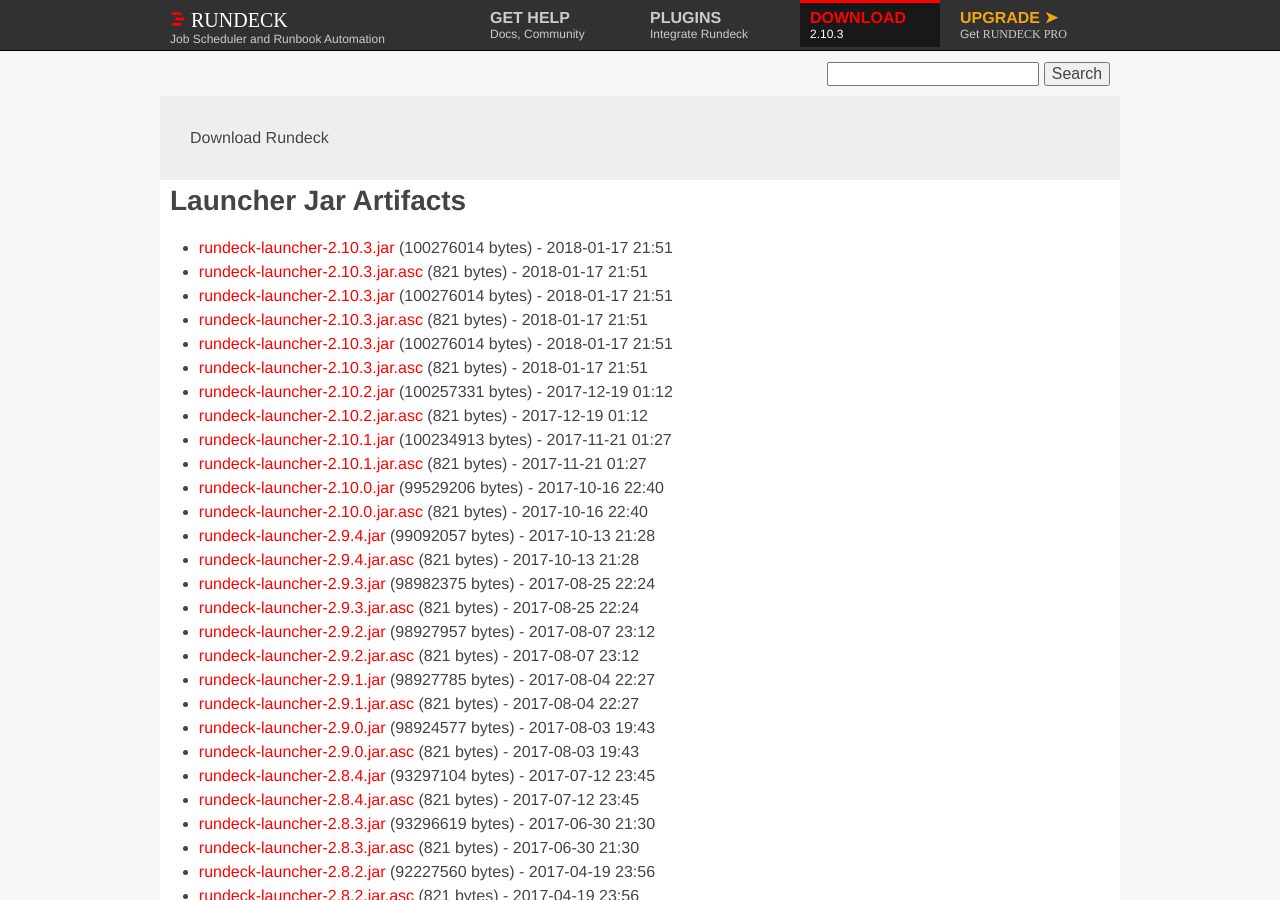
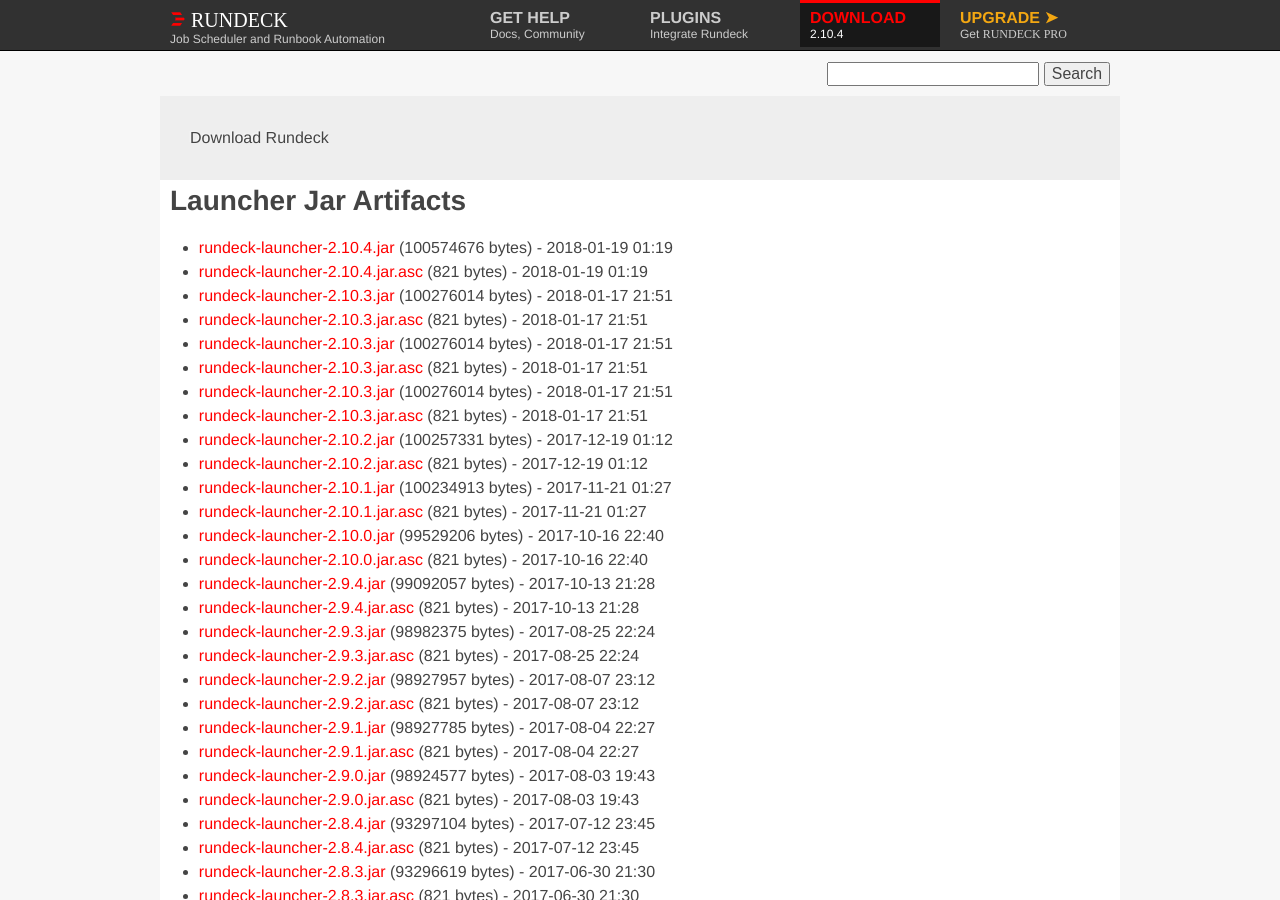
Before and after one commit to rundeck/rundeck-ghpages, a Jekyll site: the page built from download/jar/index.md, in a window 1280 px wide and 900 px high. Built offline with Jekyll 4.4.1, drawn with Linux system fonts in a browser that asks for light colours; nearby versions of some CDN libraries.

Commit message:
Update site to 2.10.4 download links

```diff
--- a/_config.yml
+++ b/_config.yml
@@ -1,18 +1,18 @@
 baseurl: ""
 url: ""
 full_url: "http://www.rundeck.org"
-rd_version: "2.10.3"
-rd_jar_name: "rundeck-launcher-2.10.3.jar"
-rd_jar_sha: "904a8ae4925d46f7743a0cb6e711799c37bf4f79"
-rd_jar_url: "http://download.rundeck.org/jar/rundeck-launcher-2.10.3.jar"
-rd_jar_size: "100276014"
-rd_deb_name: "rundeck_2.10.3-1-GA_all.deb"
-rd_deb_url: "http://download.rundeck.org/deb/rundeck_2.10.3-1-GA_all.deb"
-rd_deb_sha: "91ea1194376a1ecafba49e60f5265ea38ab2c4db"
-rd_deb_size: "111323426"
-rd_zipball: "https://github.com/rundeck/rundeck/zipball/v2.10.3"
-rd_tarball: "https://github.com/rundeck/rundeck/tarball/v2.10.3"
-rd_releasenotes: "https://github.com/rundeck/rundeck/blob/v2.10.3/RELEASE.md"
+rd_version: "2.10.4"
+rd_jar_name: "rundeck-launcher-2.10.4.jar"
+rd_jar_sha: "347a4a8e64023d5620573f2a32c81be875a3b20a"
+rd_jar_url: "http://download.rundeck.org/jar/rundeck-launcher-2.10.4.jar"
+rd_jar_size: "100574676"
+rd_deb_name: "rundeck_2.10.4-1-GA_all.deb"
+rd_deb_url: "http://download.rundeck.org/deb/rundeck_2.10.4-1-GA_all.deb"
+rd_deb_sha: "0ebb9161b3b43015dc2b3cfa55f21d703c1dce65"
+rd_deb_size: "111454516"
+rd_zipball: "https://github.com/rundeck/rundeck/zipball/v2.10.4"
+rd_tarball: "https://github.com/rundeck/rundeck/tarball/v2.10.4"
+rd_releasenotes: "https://github.com/rundeck/rundeck/blob/v2.10.4/RELEASE.md"
 markdown: kramdown
 gems:
   - jekyll-seo-tag
--- a/download/jar/index.md
+++ b/download/jar/index.md
@@ -3,6 +3,8 @@
 layout: download
 download_type: Launcher Jar
 ---
+* [rundeck-launcher-2.10.4.jar](http://download.rundeck.org/jar/rundeck-launcher-2.10.4.jar) (100574676 bytes) - 2018-01-19 01:19
+* [rundeck-launcher-2.10.4.jar.asc](http://download.rundeck.org/jar/rundeck-launcher-2.10.4.jar.asc) (821 bytes) - 2018-01-19 01:19
 * [rundeck-launcher-2.10.3.jar](http://download.rundeck.org/jar/rundeck-launcher-2.10.3.jar) (100276014 bytes) - 2018-01-17 21:51
 * [rundeck-launcher-2.10.3.jar.asc](http://download.rundeck.org/jar/rundeck-launcher-2.10.3.jar.asc) (821 bytes) - 2018-01-17 21:51
 * [rundeck-launcher-2.10.3.jar](http://download.rundeck.org/jar/rundeck-launcher-2.10.3.jar) (100276014 bytes) - 2018-01-17 21:51
```
Also changed, not shown: download/deb/index.md (+1 -0 lines), download/rpm/index.md (+2 -0 lines), download/war/index.md (+2 -0 lines), news/_posts/2018-01-19-rundeck-2.10.4.md (added, +55 -0 lines).
